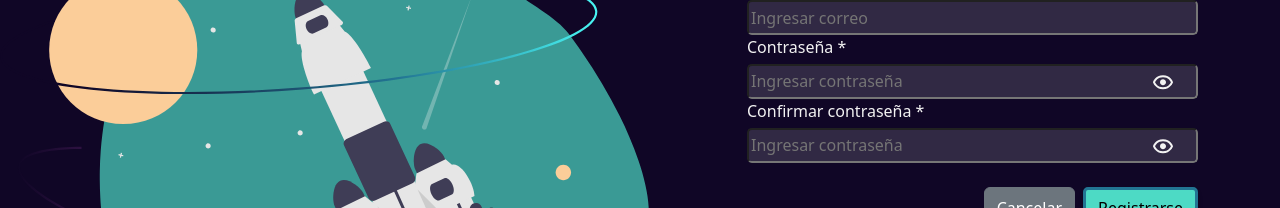
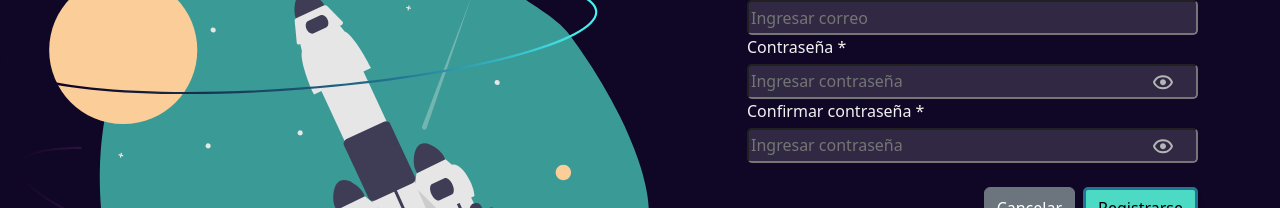
Before and after one commit to CodeMasterChefs/Frontend-Ruta-Programador, a React (Vite) app: page /registro in a window 1280 px wide. Shown: the part 303-511 px from the top of the page. Built offline with nearby package versions, Linux system fonts and the light colour scheme.

Commit message:
Fix: color-icon input-box

```diff
--- a/src/Components/PassworInput/PasswordInput.jsx
+++ b/src/Components/PassworInput/PasswordInput.jsx
@@ -24,7 +24,7 @@ const PasswordInput = ({showPassword, password, onInputChange, setShowPassword})
                         xmlns="http://www.w3.org/2000/svg">
                         <path
                             d="M12 19C12.946 19 13.81 18.897 14.598 18.719L12.841 16.962C12.568 16.983 12.291 17 12 17C6.649 17 4.576 13.154 4.074 12C4.45095 11.1588 4.96005 10.3834 5.582 9.70303L4.184 8.30503C2.646 9.97203 2.063 11.651 2.052 11.684C1.98302 11.8894 1.98302 12.1117 2.052 12.317C2.073 12.383 4.367 19 12 19ZM12 5.00003C10.163 5.00003 8.654 5.39603 7.396 5.98103L3.707 2.29303L2.293 3.70703L20.293 21.707L21.707 20.293L18.388 16.974C21.002 15.023 21.935 12.359 21.949 12.317C22.018 12.1117 22.018 11.8894 21.949 11.684C21.927 11.617 19.633 5.00003 12 5.00003ZM16.972 15.558L14.692 13.278C14.882 12.888 15 12.459 15 12C15 10.359 13.641 9.00003 12 9.00003C11.541 9.00003 11.112 9.11803 10.723 9.30903L8.915 7.50103C9.90752 7.16044 10.9507 6.99103 12 7.00003C17.351 7.00003 19.424 10.846 19.926 12C19.624 12.692 18.76 14.342 16.972 15.558Z"
-                            fill="#f2f2f2" />
+                            fill="#b5b5b5" />
                     </svg> :
                     <svg
                         width="24"
@@ -33,10 +33,10 @@ const PasswordInput = ({showPassword, password, onInputChange, setShowPassword})
                         fill="none"
                         xmlns="http://www.w3.org/2000/svg">
                         <path d="M12 9C11.206 9.00524 10.4459 9.32299 9.88447 9.88447C9.32299 10.4459 9.00524 11.206 9 12C9 13.642 10.358 15 12 15C13.641 15 15 13.642 15 12C15 10.359 13.641 9 12 9Z"
-                            fill="#f2f2f2"
+                            fill="#b5b5b5"
                         />
                         <path d="M12 5C4.367 5 2.073 11.617 2.052 11.684L1.946 12L2.051 12.316C2.073 12.383 4.367 19 12 19C19.633 19 21.927 12.383 21.948 12.316L22.054 12L21.949 11.684C21.927 11.617 19.633 5 12 5ZM12 17C6.649 17 4.576 13.154 4.074 12C4.578 10.842 6.652 7 12 7C17.351 7 19.424 10.846 19.926 12C19.422 13.158 17.348 17 12 17Z"
-                            fill="#f2f2f2"
+                            fill="#b5b5b5"
                         />
                     </svg>}
             </button>
--- a/src/Pages/RegistroUsuarioPage/RegistroUsuarioPage.jsx
+++ b/src/Pages/RegistroUsuarioPage/RegistroUsuarioPage.jsx
@@ -99,26 +99,26 @@ const RegistroUsuarioPage = () => {
                       width="24"
                       height="24"
                       viewBox="0 0 24 24"
-                      fill="#f2f2f2"
+                      fill="#b5b5b5"
                       xmlns="http://www.w3.org/2000/svg">
                       <path
                         d="M12 19C12.946 19 13.81 18.897 14.598 18.719L12.841 16.962C12.568 16.983 12.291 17 12 17C6.649 17 4.576 13.154 4.074 12C4.45095 11.1588 4.96005 10.3834 5.582 9.70303L4.184 8.30503C2.646 9.97203 2.063 11.651 2.052 11.684C1.98302 11.8894 1.98302 12.1117 2.052 12.317C2.073 12.383 4.367 19 12 19ZM12 5.00003C10.163 5.00003 8.654 5.39603 7.396 5.98103L3.707 2.29303L2.293 3.70703L20.293 21.707L21.707 20.293L18.388 16.974C21.002 15.023 21.935 12.359 21.949 12.317C22.018 12.1117 22.018 11.8894 21.949 11.684C21.927 11.617 19.633 5.00003 12 5.00003ZM16.972 15.558L14.692 13.278C14.882 12.888 15 12.459 15 12C15 10.359 13.641 9.00003 12 9.00003C11.541 9.00003 11.112 9.11803 10.723 9.30903L8.915 7.50103C9.90752 7.16044 10.9507 6.99103 12 7.00003C17.351 7.00003 19.424 10.846 19.926 12C19.624 12.692 18.76 14.342 16.972 15.558Z"
-                        fill="#f2f2f2"
+                        fill="#b5b5b5"
                       />
                     </svg> :
                     <svg
                       width="24"
                       height="24"
                       viewBox="0 0 24 24"
-                      fill="#f2f2f2"
+                      fill="#b5b5b5"
                       xmlns="http://www.w3.org/2000/svg">
                       <path
                         d="M12 9C11.206 9.00524 10.4459 9.32299 9.88447 9.88447C9.32299 10.4459 9.00524 11.206 9 12C9 13.642 10.358 15 12 15C13.641 15 15 13.642 15 12C15 10.359 13.641 9 12 9Z"
-                        fill="#f2f2f2"
+                        fill="#b5b5b5"
                       />
                       <path
                         d="M12 5C4.367 5 2.073 11.617 2.052 11.684L1.946 12L2.051 12.316C2.073 12.383 4.367 19 12 19C19.633 19 21.927 12.383 21.948 12.316L22.054 12L21.949 11.684C21.927 11.617 19.633 5 12 5ZM12 17C6.649 17 4.576 13.154 4.074 12C4.578 10.842 6.652 7 12 7C17.351 7 19.424 10.846 19.926 12C19.422 13.158 17.348 17 12 17Z"
-                        fill="#f2f2f2"
+                        fill="#b5b5b5"
                       />
                     </svg>}
                 </button>
@@ -152,26 +152,26 @@ const RegistroUsuarioPage = () => {
                       width="24"
                       height="24"
                       viewBox="0 0 24 24"
-                      fill="#f2f2f2"
+                      fill="#b5b5b5"
                       xmlns="http://www.w3.org/2000/svg">
                       <path
                         d="M12 19C12.946 19 13.81 18.897 14.598 18.719L12.841 16.962C12.568 16.983 12.291 17 12 17C6.649 17 4.576 13.154 4.074 12C4.45095 11.1588 4.96005 10.3834 5.582 9.70303L4.184 8.30503C2.646 9.97203 2.063 11.651 2.052 11.684C1.98302 11.8894 1.98302 12.1117 2.052 12.317C2.073 12.383 4.367 19 12 19ZM12 5.00003C10.163 5.00003 8.654 5.39603 7.396 5.98103L3.707 2.29303L2.293 3.70703L20.293 21.707L21.707 20.293L18.388 16.974C21.002 15.023 21.935 12.359 21.949 12.317C22.018 12.1117 22.018 11.8894 21.949 11.684C21.927 11.617 19.633 5.00003 12 5.00003ZM16.972 15.558L14.692 13.278C14.882 12.888 15 12.459 15 12C15 10.359 13.641 9.00003 12 9.00003C11.541 9.00003 11.112 9.11803 10.723 9.30903L8.915 7.50103C9.90752 7.16044 10.9507 6.99103 12 7.00003C17.351 7.00003 19.424 10.846 19.926 12C19.624 12.692 18.76 14.342 16.972 15.558Z"
-                        fill="#f2f2f2S"
+                        fill="#b5b5b5"
                       />
                     </svg> :
                     <svg
                       width="24"
                       height="24"
                       viewBox="0 0 24 24"
-                      fill="#f2f2f2"
+                      fill="#b5b5b5"
                       xmlns="http://www.w3.org/2000/svg">
                       <path
                         d="M12 9C11.206 9.00524 10.4459 9.32299 9.88447 9.88447C9.32299 10.4459 9.00524 11.206 9 12C9 13.642 10.358 15 12 15C13.641 15 15 13.642 15 12C15 10.359 13.641 9 12 9Z"
-                        fill="#f2f2f2"
+                        fill="#b5b5b5"
                       />
                       <path
                         d="M12 5C4.367 5 2.073 11.617 2.052 11.684L1.946 12L2.051 12.316C2.073 12.383 4.367 19 12 19C19.633 19 21.927 12.383 21.948 12.316L22.054 12L21.949 11.684C21.927 11.617 19.633 5 12 5ZM12 17C6.649 17 4.576 13.154 4.074 12C4.578 10.842 6.652 7 12 7C17.351 7 19.424 10.846 19.926 12C19.422 13.158 17.348 17 12 17Z"
-                        fill="#f2f2f2"
+                        fill="#b5b5b5"
                       />
                     </svg>}
                 </button>
```
Also changed, not shown: src/Pages/RecuperarContraseña/RecuperarContraseña.jsx (+9 -9 lines).
